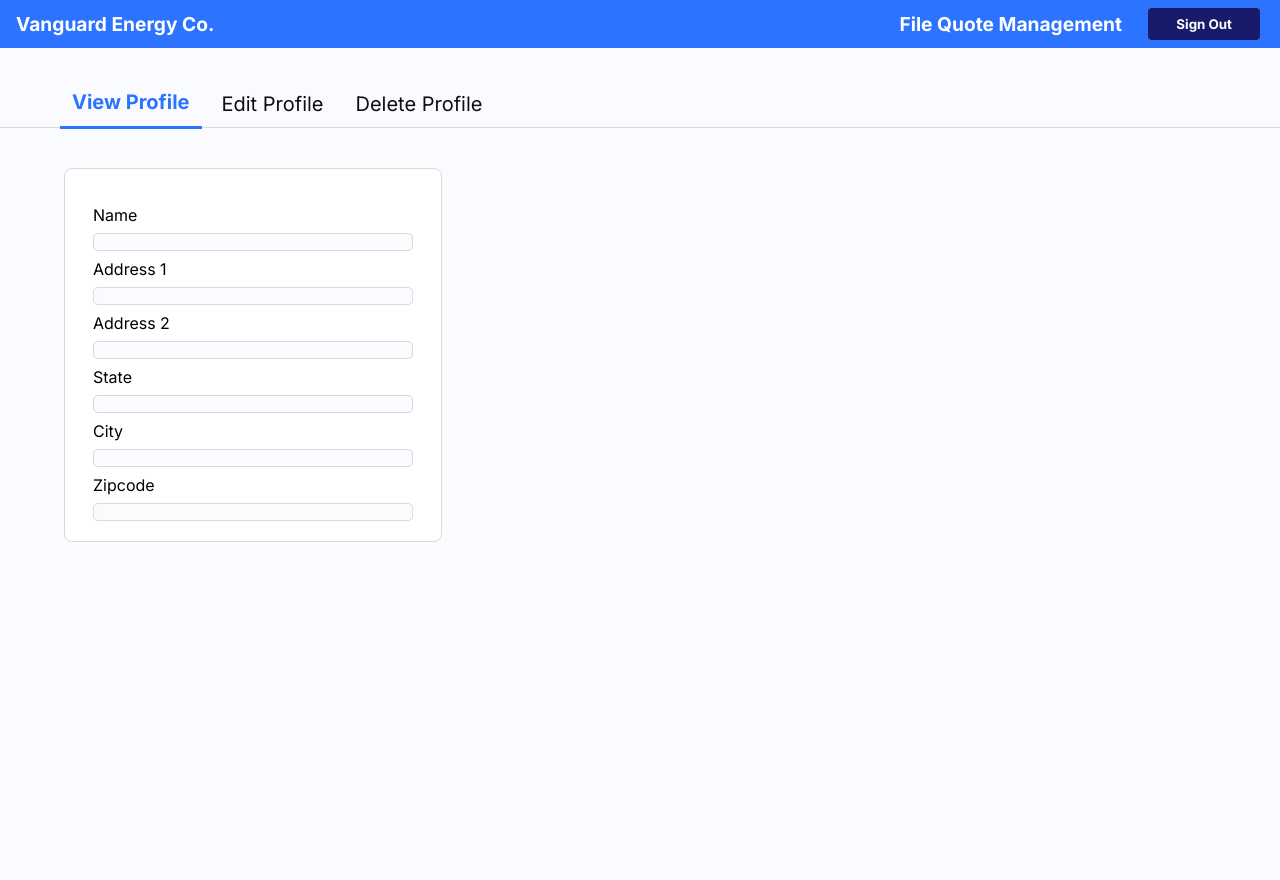
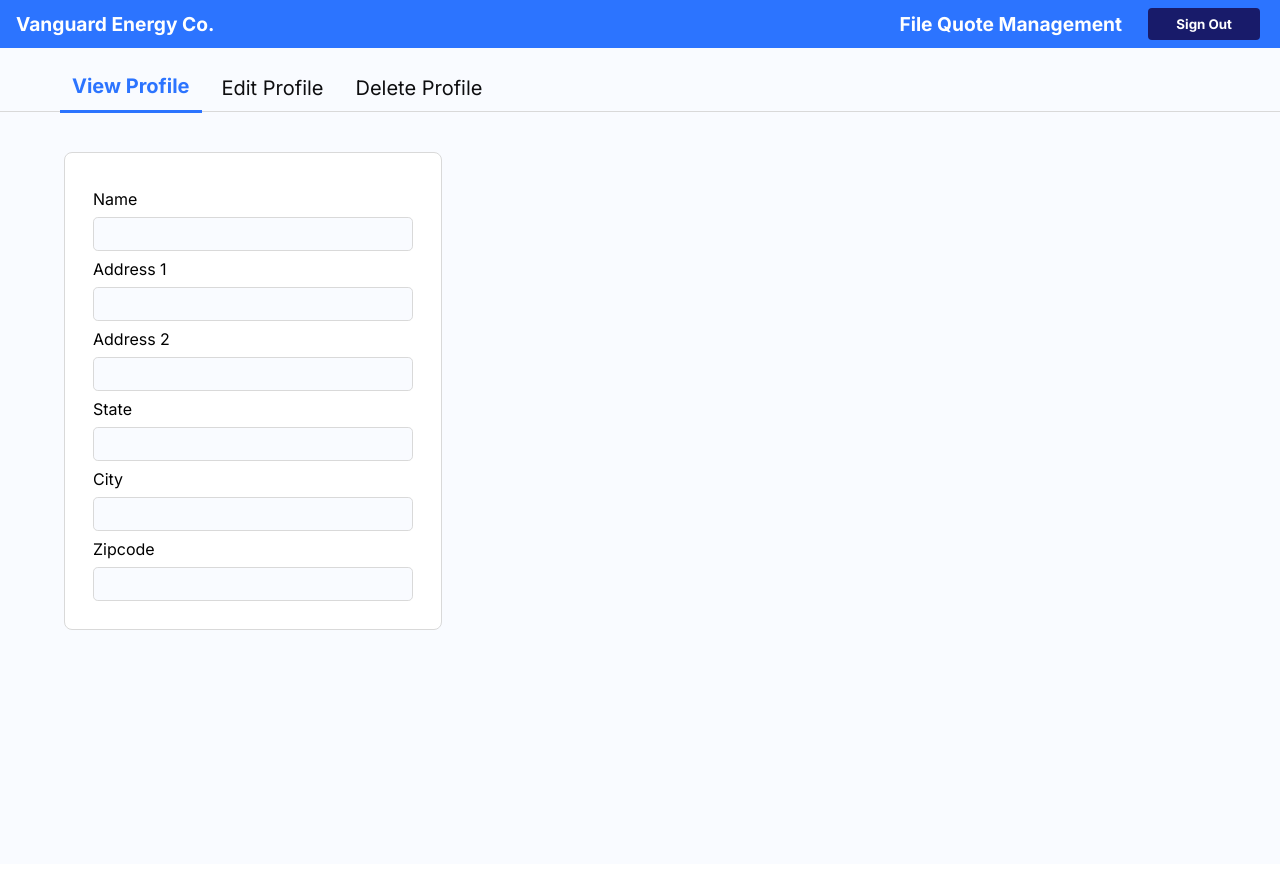
Before and after one commit to spartan24032/Software-Design-Project, a Flask app: template flask_app/templates/profile.html in a window 1280 px wide. After the commit the page ends 630 px from the top, so only its background shows below. Run offline with Flask 3, Linux system fonts and the light colour scheme; the template is opened without the code that fills it: values that come from a table or form of the project are taken from there, others are empty.

Commit message:
added flash message funct. to profile and modifed css

```diff
--- a/app.py
+++ b/app.py
@@ -1,5 +1,5 @@
 
-from flask import Flask,send_file,jsonify,render_template,request,redirect,session
+from flask import Flask,send_file,jsonify,render_template,request,redirect,session,flash
 from werkzeug.datastructures import ImmutableMultiDict
 from flask_wtf import FlaskForm
 from flask_app import create_app
@@ -245,9 +245,10 @@ def confirm_quote():
 
 @app.route('/profile', methods=['POST', 'GET'])
 def profile():
-    if (non_valid_point(session)): return redirect('/')
-    profile_data=get_profile_data()
-    return render_template('profile.html', profile_data = profile_data,edit=EditProfile(), delete=DeleteProfile())
+    if non_valid_point(session):
+        return redirect('/')
+    else:
+        return render_template('profile.html',profile_data=get_profile_data(),edit=EditProfile(), delete=DeleteProfile())
 
 
 @app.route('/profile/edit', methods=['POST'])
@@ -260,27 +261,24 @@ def edit_profile():
         city = edit.city.data
         state = edit.state.data
         zipcode = edit.zipcode.data
-        # No database implementation yet
         edit_user(name, address1, address2, city, state, zipcode)
-        return redirect('/profile')
+        flash('Profile successfully updated!', 'confirm')
+        return render_template("profile.html",profile_data=get_profile_data(), edit=edit, delete=DeleteProfile())
     else:
-        # Add flash
-        return redirect('/profile')
-
+        flash('Form has invalid input(s)!', 'error')
+        return render_template("profile.html",profile_data=get_profile_data(), edit=edit, delete=DeleteProfile())
 
 
 @app.route('/profile/delete', methods=['POST'])
 def delete_profile():
     delete = DeleteProfile()
     if delete.validate_on_submit():
-        # No database implementation yet
-        if delete_user(session):
-            return redirect('/') # send them back home upon deletion
-        else: # TODO: add new route /error page for unsuccessful deletion
-            return redirect('/')
+        delete_user(session)
+        flash('Deletion was successful!', 'confirm')
+        return render_template('index.html',image_filename=r'/img/swif.jpg')
     else:
-        # Add flash instead
-        return render_template('profile.html', edit=EditProfile(), delete=delete)
+        flash('Password did not match with our database!', 'error')
+        return render_template("profile.html",profile_data=get_profile_data(), edit=EditProfile(), delete=delete)
 
 @app.route('/signup', methods=['POST','GET'])
 def sign_up():
@@ -293,7 +291,6 @@ def sign_up():
         password = formS.password.data
         user = User(username, password)
         user.add_profile()
-        #users.append(user)
         return render_template('login.html', form=LoginForm())
     else:
         return render_template('signup.html', form=formS)
@@ -307,10 +304,6 @@ def login():
     if form.validate_on_submit():
         username = request.form['username']
         password = request.form['password']
-        # for user in users:
-        #     if username == user.get_username() and password == user.get_password():
-        #         session["username"] = username
-        #         return redirect('/profile')
         if(check_login(username,password)):
             session["username"] = username
             return redirect('/profile')
--- a/flask_app/templates/profile.html
+++ b/flask_app/templates/profile.html
@@ -59,6 +59,12 @@
     font-weight: bold;
   }
 
+  .navlist-item a {
+    text-decoration: none;
+    cursor: pointer;
+    color: white;
+  }
+
   .nav-buttons {
     display: flex;
     width: 12rem;
@@ -100,7 +106,7 @@
     display: flex;
     flex-direction: column;
     background-color: #F9FBFF;
-    padding-top: 2rem;
+    padding-top: 1rem;
     min-height: 100vh;
     max-height: fit-content;
   }
@@ -154,6 +160,7 @@
     display: flex;
     flex-direction: column;
     background-color: white;
+    padding-bottom: 0.5rem;
     width: 100%;
   }
 
@@ -188,6 +195,7 @@
     padding: 0.5rem 1rem 0.5rem 0.5rem;
     border-radius: 0.3rem;
     width: 100%;
+    min-height: 16px;
     background-color: #F9FBFF;
     display: inline-block;
     border: 1px solid #D9D9D9;
@@ -284,26 +292,44 @@
     width: 100%;
 }
 
-.profile-label {
-    margin: 0.5rem 0 0 0;
+.flashes {
+  display: flex;
+  flex-direction: column;
+  width: 100%;
+  justify-content: center;
+  align-items: center;
 }
 
-.profile-field {
-    display: flex;
-    margin-top: 0.5rem;
-    width: 100%; /* Ensure same width as other container */
+.flash-confirm {
+  position: relative;
+  width: 80%;
+  margin-bottom: 0.5rem;
+  padding: 0.5rem 1rem 0.5rem 0.5rem;
+  border-radius: 0.25rem;
+  background-color: #00db85;
+  color: white;
+  font-weight: bold;
+  border: none;
 }
 
-.profile-info {
-    padding: 0.5rem 1rem 0.5rem 0.5rem;
-    border-radius: 0.3rem;
-    width: 100%;
-    background-color: #f9fbff;
-    border: 1px solid #d9d9d9;
+.flash-error {
+  position: relative;
+  width: 80%;
+  margin-bottom: 0.5rem;
+  padding: 1rem 1.25rem 1rem 1.25rem;
+  border-radius: 0.25rem;
+  background-color: #F94F4F;
+  color: white;
+  font-weight: bold;
+  border: none;
 }
 
-
-
+.close-flash {
+  position: absolute;
+  top: 4px;
+  cursor: pointer;
+  right: 10px;
+}
 
 </style>
 
@@ -314,77 +340,95 @@
     </div>
     <nav id="navbar" style="margin-right: 1rem;">
       <ul class="navlist">
-        <li class="navlist-item"><a href="/quote_form" style="text-decoration: none; cursor: pointer; color: white">File Quote Management</a></li>
+        <li class="navlist-item"><a href="/quote_form">File Quote Management</a></li>
       </ul>
     </nav>
     <div class="nav-buttons" style="margin-right: 1rem;">
       <button id= "clear_session" class="sign-up button">
-        <a   style="text-decoration: none; cursor: pointer; color: white">Sign Out </a>
+        <a style="text-decoration: none; cursor: pointer; color: white">Sign Out</a>
       </button>
     </div>
   </header>
   <section id="profile-management">
+    {% with messages = get_flashed_messages(with_categories=true) %}
+      {% if messages %}
+        <ul class="flashes" id="flashes">
+          {% for category, message in messages %}
+            {% if category == 'confirm' %}
+              <li class="flash-confirm" id="flash-confirm">
+                {{ message }}
+                <span class="close-flash" id="close-confirm" onclick="closeFlashMessage('flash-confirm')">&#10005</span>
+              </li>
+            {% elif category == 'error' %}
+              <li class="flash-error" id="flash-error">
+                {{ message }}
+                <span class="close-flash" id="close-error" onclick="closeFlashMessage('flash-error')">&#10005</span>
+              </li>
+            {% endif %}
+          {% endfor %}
+        </ul>
+      {% endif %}
+    {% endwith %}
     <navbar class="profile-nav">
       <ul class="profile-nav-list">
-        <li class="profile-nav-item profile-nav-item-active" id='view-profile-link'  onclick="switchForm('view-profile-link')">View Profile</li>
-        <li class="profile-nav-item " id="edit-profile-link" onclick="switchForm('edit-profile-link')">Edit Profile</li>
-        <li class="profile-nav-item" id="delete-profile-link"  onclick="switchForm('delete-profile-link')">Delete Profile</li>
+        <li class="profile-nav-item profile-nav-item-active" id='view-profile-link' onclick="switchForm('view-profile-link')">View Profile</li>
+        <li class="profile-nav-item" id="edit-profile-link" onclick="switchForm('edit-profile-link')">Edit Profile</li>
+        <li class="profile-nav-item" id="delete-profile-link" onclick="switchForm('delete-profile-link')">Delete Profile</li>
       </ul>
     </navbar>
     <!-- profile_view.html -->
     <div id="view-profile" style="display: flex; flex-direction: column;" class="profile-container">
-  <div class="profile-wrapper">
-    <label class="profile-label">Name</label>
-    <div class="profile-field">
-        <p class="profile-info">
+      <div class="edit-form">
+        <label class="form-label">Name</label>
+        <div class="form-field">
+          <div class="form-input">
             {% if profile_data is defined %}
               {{ profile_data.name }}
             {% endif %}
-        </p>
           </div>
-    <label class="profile-label">Address 1</label>
-    <div class="profile-field">
-      <p class="profile-info">
+        </div>
+        <label class="form-label">Address 1</label>
+        <div class="form-field">
+          <div class="form-input">
             {% if profile_data is defined %}
               {{ profile_data.address1 }}
             {% endif %}
-      </p>
           </div>
-    <label class="profile-label">Address 2</label>
-    <div class="profile-field">
-      <p class="profile-info">
+        </div>
+        <label class="form-label">Address 2</label>
+        <div class="form-field">
+          <div class="form-input">
             {% if profile_data is defined %}
               {{ profile_data.address2 }}
             {% endif %}
-      </p>
           </div>
-    <label class="profile-label">State</label>
-    <div class="profile-field">
-      <p class="profile-info">
+        </div>
+        <label class="form-label">State</label>
+        <div class="form-field">
+          <div class="form-input">
             {% if profile_data is defined %}
               {{ profile_data.state }}
             {% endif %}
-      </p>
           </div>
-    <label class="profile-label">City</label>
-    <div class="profile-field">
-      <p class="profile-info">
+        </div>
+        <label class="form-label">City</label>
+        <div class="form-field">
+          <div class="form-input">
             {% if profile_data is defined %}
               {{ profile_data.city }}
             {% endif %}
-      </p>
           </div>
-    <label class="profile-label">Zipcode</label>
-    <div class="profile-field">
-      <p class="profile-info">
+        </div>
+        <label class="form-label">Zipcode</label>
+        <div class="form-field">
+          <div class="form-input">
             {% if profile_data is defined %}
               {{ profile_data.zipcode }}
             {% endif %}
-      </p>
           </div>
         </div>
     </div>
-
+    </div>
     <div id="edit-profile" style="display: none; flex-direction: column;">
       <form class="edit-form" method="POST" action="/profile/edit">
           {{ edit.csrf_token }}
@@ -463,15 +507,8 @@
           {{ delete.csrf_token }}
           {{ delete.password.label(class='form-label') }}
           <div class="form-field">
-            {% if delete.password.errors %}
-              {{ delete.password(class='input-error') }}
-            {% else %}
             {{ delete.password(class='form-input') }}
-            {% endif %}
           </div>
-          {% for error in delete.password.errors %}
-            <p class="error">{{ error }}</p>
-          {% endfor %}
       <hr class="hr">
       {{ delete.deleteSubmit(class='sign-up button delete-submit')}}
       <p class="delete-warning">Once deleted, there is no way to restore your information! All of your information will be removed from our system.</p>
@@ -488,6 +525,10 @@
   editButton = document.getElementById('edit-profile-link');
   deleteButton = document.getElementById('delete-profile-link');
   viewButton = document.getElementById('view-profile-link');
+
+  function closeFlashMessage(flash_message){
+    document.getElementById(flash_message).style.display = 'none'
+  }
 
   function switchForm(link){
     if(link === 'delete-profile-link' && deleteForm.style.display == 'none'){
@@ -528,7 +569,6 @@
   deleteButton.addEventListener('click', switchForm);
   viewButton.addEventListener('click',switchForm)
 
-
   $(document).ready(function(){
     $("#clear_session").click(function(){
       $.ajax({
```
Also changed, not shown: flask_app/templates/index.html (+68 -1 lines), tests/test_profile.py (+16 -55 lines). Lines whose indentation alone changed are shown as unchanged.
